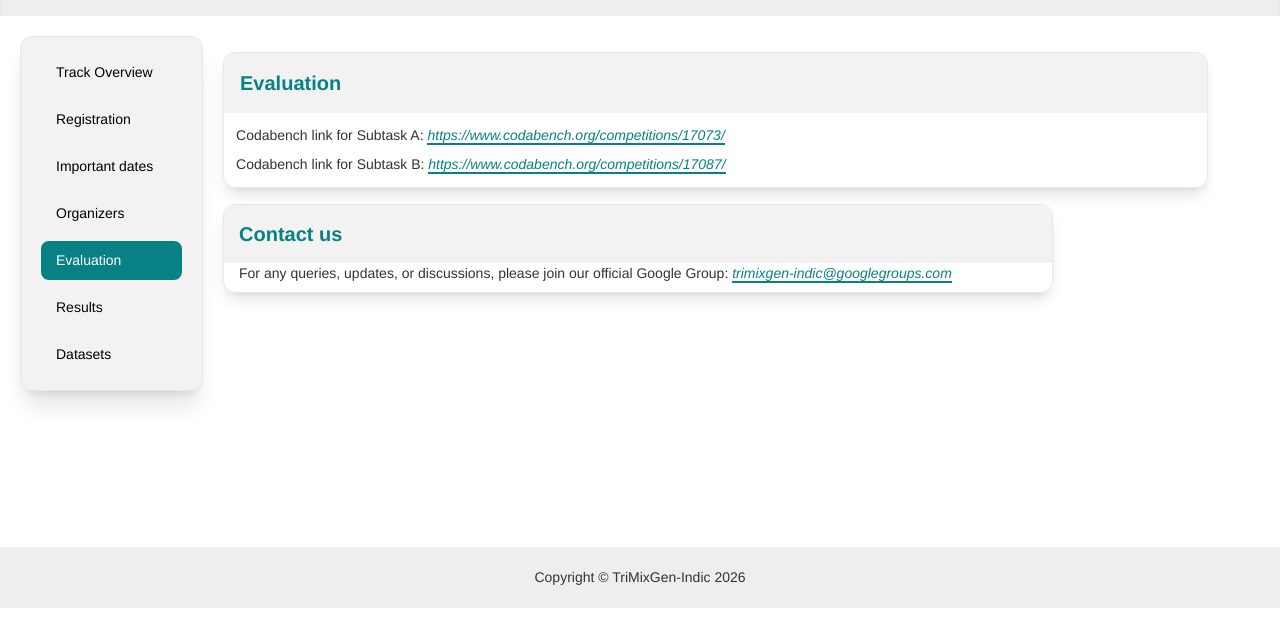
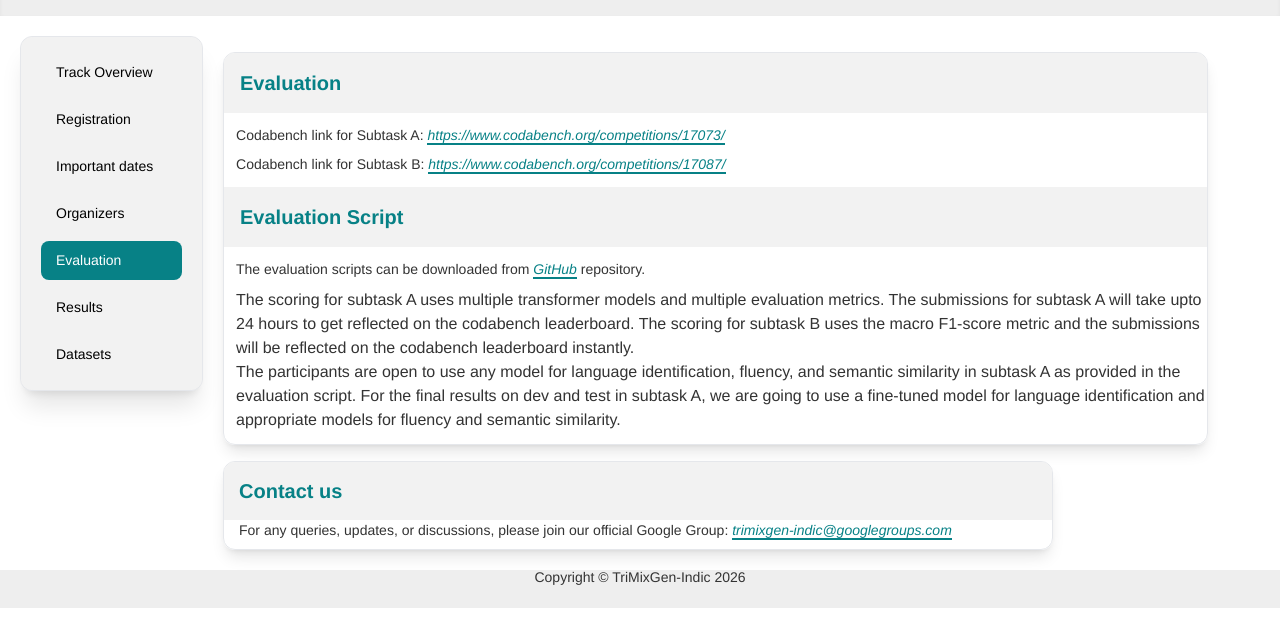
Before and after one commit to TriMixGen/TriMixGen-Indic, a plain HTML site: page evaluation.html in a window 1280 px wide. Shown: the part 192-818 px from the top of the page. Drawn offline with Linux system fonts and the light colour scheme.

Commit message:
Update evaluation.html

```diff
--- a/evaluation.html
+++ b/evaluation.html
@@ -50,6 +50,13 @@
 					<div class="m-3 w-full font-[16px] text-[#333]">
 						<p class="text-[14px] text-[#333] mb-2">Codabench link for Subtask A: <a href="https://www.codabench.org/competitions/17073/" class="text-[#078186] border-b-2 border-[#078186] italic">https://www.codabench.org/competitions/17073/</a> </p>
 						<p class="text-[14px] text-[#333] mb-2">Codabench link for Subtask B: <a href="https://www.codabench.org/competitions/17087/" class="text-[#078186] border-b-2 border-[#078186] italic">https://www.codabench.org/competitions/17087/</a> </p>
+					</div>
+					<p class="bg-[#f2f2f2] p-4 text-xl text-[#078186] font-bold">Evaluation Script</p>
+					<div class="m-3 w-full font-[16px] text-[#333]">
+						<p class="text-[14px] text-[#333] mb-2">The evaluation scripts can be downloaded from <a href="https://github.com/Pruthwik/Evaluation-Scripts-For-TriMixGen-Indic-Shared-Task-FIRE-2026" class="text-[#078186] border-b-2 border-[#078186] italic">GitHub</a> repository.</p>
+						<p>The scoring for subtask A uses multiple transformer models and multiple evaluation metrics. The submissions for subtask A will take upto 24 hours to get reflected on the codabench leaderboard. The scoring for subtask B uses the macro F1-score metric and the submissions will be reflected on the codabench leaderboard instantly.</p>
+						<p>The participants are open to use any model for language identification, fluency, and semantic similarity in subtask A as provided in the evaluation script. For the final results on dev and test in subtask A, we are going to use a fine-tuned model for language identification and appropriate models for fluency and semantic similarity. </p>
+					</div>
 						<!--<p class="text-[14px] text-[#333] mb-2">Coming Soon</p>-->
 						<!--<div class="flex flex-nowarp my-3 gap-2">
 							<a target="_blank" href="https://hasocfire.github.io/hasoc/2023/task1.html" class="text-white p-1 px-2 border-b-2 border-[#078186] italic bg-[#078186] rounded-md">Task 1</a>
@@ -248,7 +255,6 @@
 							<p class="w-[15%] border-2 border-r-0 p-2 group-hover:bg-[#f2f2f2]">0.233333</p>
 							<p class="w-[15%] border-2 p-2 group-hover:bg-[#f2f2f2] rounded-br-lg">0.17</p>
 						</div>-->
-					</div>
 				</div>
 				<!--<div class="h-full w-full md:w-[95%] rounded-xl border border-gray-200 shadow-lg overflow-hidden mt-4">
 					<p class="bg-[#f2f2f2] p-4 text-xl text-[#078186] font-bold">HASOC 2022 Dataset</p>
```
